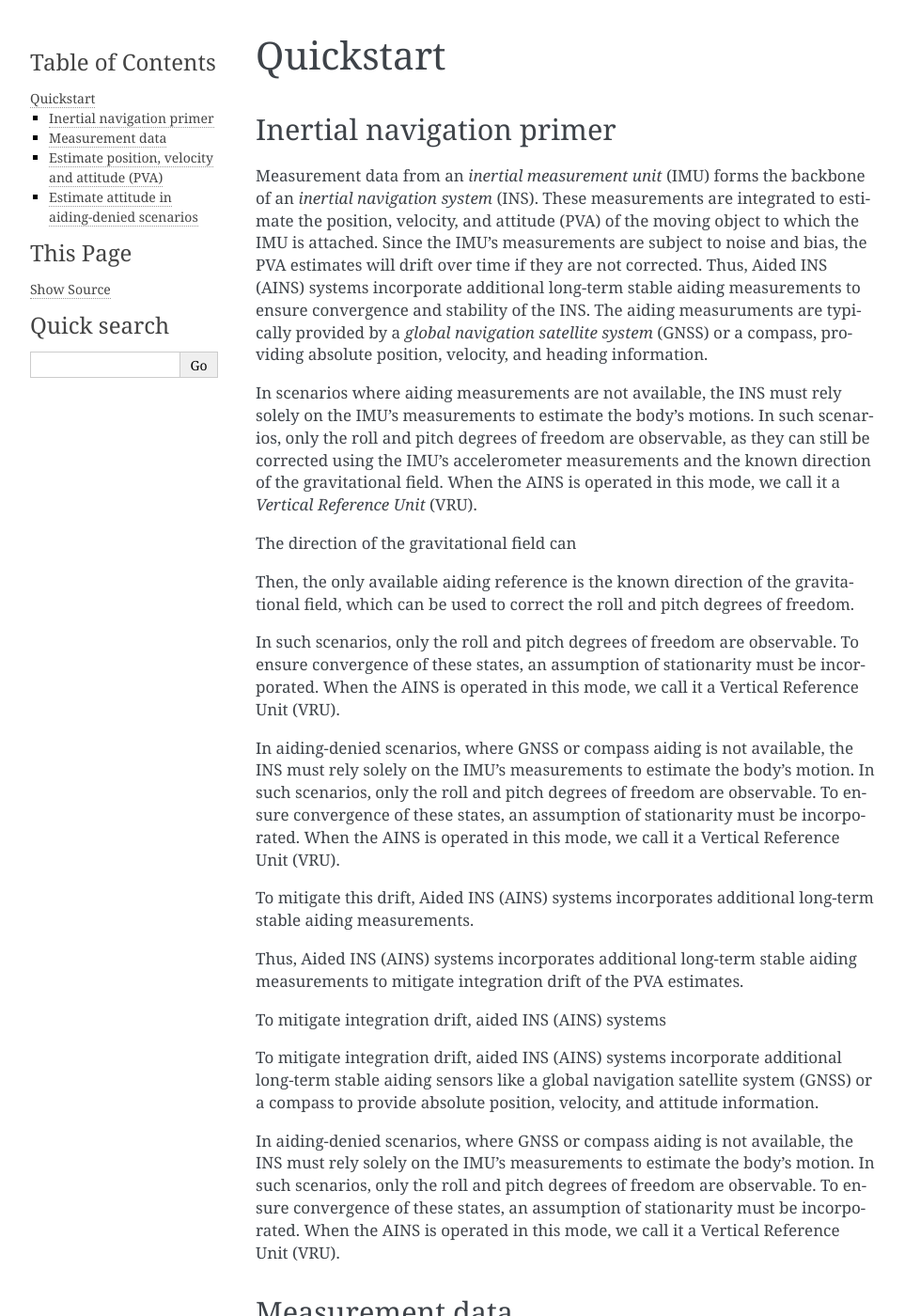
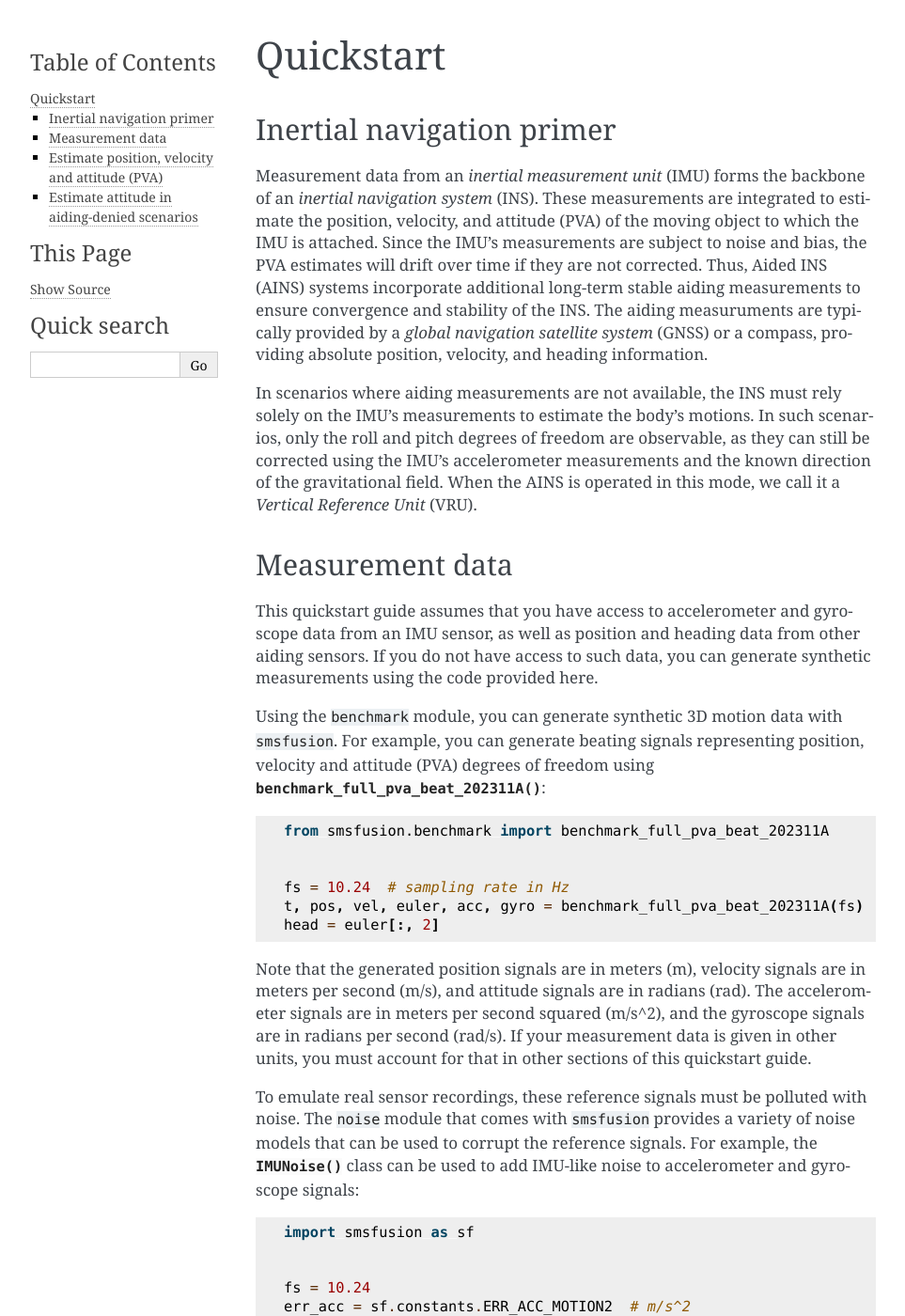
Before and after one commit to 4Subsea/smsfusion-python, a Sphinx documentation site: the page built from docs/user_guide/quickstart.rst, in a window 1280 px wide and 1400 px high. Shown: the whole window at 94% size, without its empty margins (148-1111 px from the left). Built offline with Sphinx 7.4.7, drawn with Linux system fonts in a browser that asks for light colours.

Commit message:
delete old text

```diff
--- a/docs/user_guide/quickstart.rst
+++ b/docs/user_guide/quickstart.rst
@@ -18,57 +18,6 @@ and pitch degrees of freedom are observable, as they can still be corrected usin
 the IMU's accelerometer measurements and the known direction of the gravitational field.
 When the AINS is operated in this mode, we call it a `Vertical Reference Unit` (VRU).
 
-
-
-The direction of the gravitational
-field can
-
-
-Then, the only available
-aiding reference is the known direction of the gravitational field, which can be used to
-correct the roll and pitch degrees of freedom.
-
-
-
-
-In such scenarios, only the
-roll and pitch degrees of freedom are observable. To ensure
-convergence of these states, an assumption of stationarity must be incorporated.
-When the AINS is operated in this mode, we call it a Vertical Reference Unit (VRU).
-
-
-In aiding-denied scenarios, where GNSS or compass aiding is not available, the INS
-must rely solely on the IMU's measurements to estimate the body's motion. In such
-scenarios, only the roll and pitch degrees of freedom are observable. To ensure
-convergence of these states, an assumption of stationarity must be incorporated.
-When the AINS is operated in this mode, we call it a Vertical Reference Unit (VRU).
-
-
-
-
-
-To mitigate this drift, Aided INS (AINS) systems
-incorporates additional long-term stable aiding measurements.
-
-
-
-
-Thus, Aided INS (AINS) systems incorporates
-additional long-term stable aiding measurements to mitigate integration drift of
-the PVA estimates.
-
-
-To mitigate integration drift, aided INS (AINS) systems
-
-To mitigate integration drift, aided INS (AINS) systems incorporate additional long-term
-stable aiding sensors like a global navigation satellite system (GNSS) or a compass
-to provide absolute position, velocity, and attitude information.
-
-In aiding-denied scenarios, where GNSS or compass aiding is not available, the INS
-must rely solely on the IMU's measurements to estimate the body's motion. In such
-scenarios, only the roll and pitch degrees of freedom are observable. To ensure
-convergence of these states, an assumption of stationarity must be incorporated.
-When the AINS is operated in this mode, we call it a Vertical Reference Unit (VRU).
 
 Measurement data
 ----------------
```
